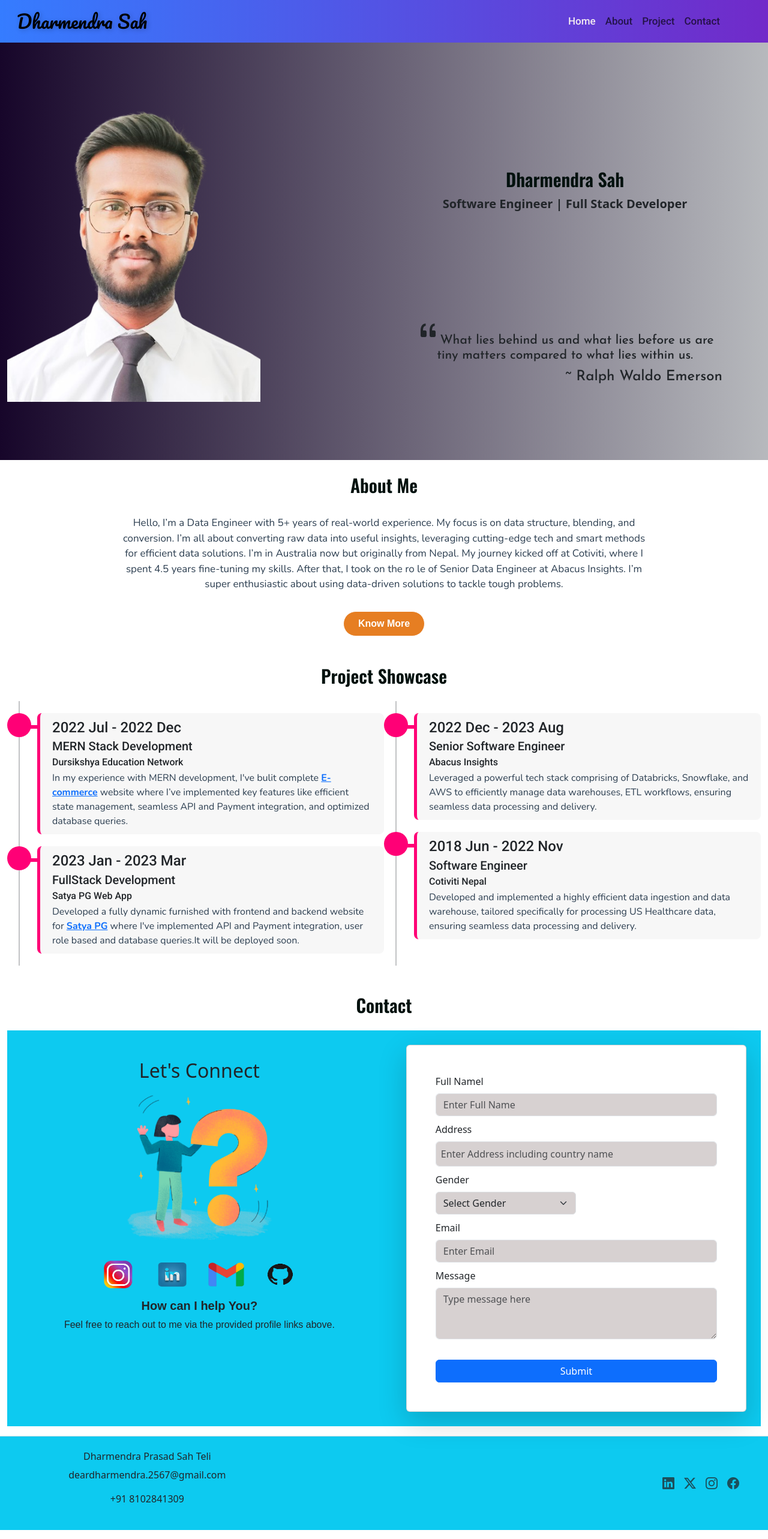
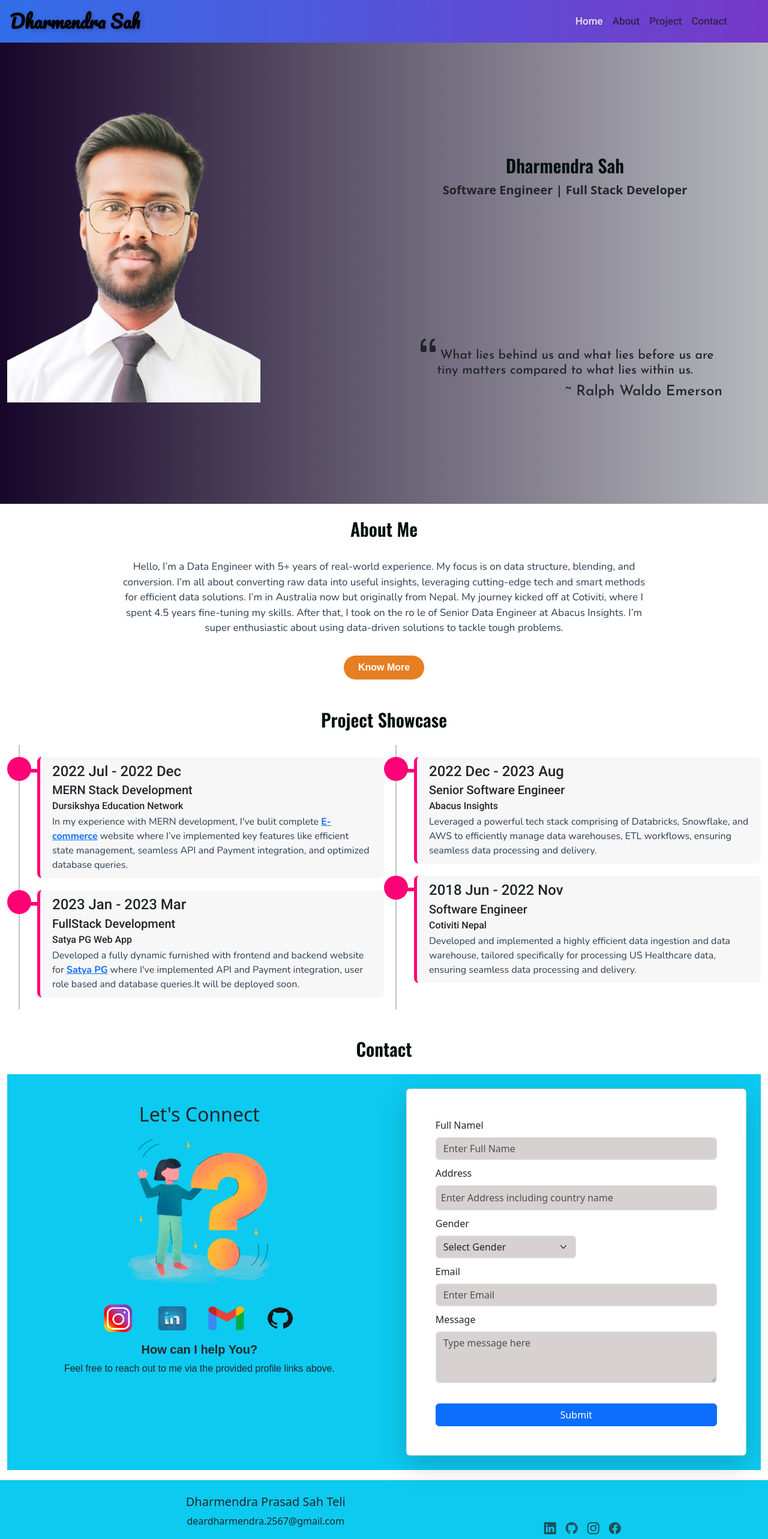
Before and after one commit to Dharmendra2567/DharmendraSah, a React (Create React App) app: page / in a window 1280 px wide. Shown: the top 2566 px of the page at 60% size. Built offline with nearby package versions, Linux system fonts and the light colour scheme.

Commit message:
some links are added

```diff
--- a/src/components/ContactSection.js
+++ b/src/components/ContactSection.js
@@ -1,26 +1,36 @@
-import React from 'react'
+import React, { useEffect, useRef } from 'react'
+import { observeIntersection } from '../utility/userInterfaceObserver';
 
 const ContactSection = () => {
+  const  flexRef1 = useRef(null);
+  const flexRef2 = useRef(null);
+
+  useEffect(()=>{
+    observeIntersection([flexRef1,flexRef2])
+  },[])
   return (
    <>
          <div className='row'>
           <h1 className='header-text text-center pt-5 pb-3'>Contact</h1>
           <div className='w-100 d-flex flex-wrap flex-lg-nowrap '>
-            <div className='d-flex p-5 flex-item flex-column text-center align-items-center bg-info w-100 h-auto'>
+            <div className='d-flex p-5 flex-item flex-column text-center align-items-center bg-info w-100 h-auto flex1' ref={flexRef1}>
               <h2>Let's Connect</h2>
-              <img src='./images/what_ask.png' className='h-80 w-50' alt='my image' ></img>
+              <img src='./images/what_ask.png' className='h-80 w-50' alt='myImage' ></img>
               <div className='d-flex justify-content-end contact-icon'>
-                <img src='./images/insta22.png' alt='insta icon'></img>
-                <img src='./images/linkedin_icon.png'></img>
-                <img src='./images/gmail1.png'></img>
-                <img src='./images/github_icon1.png'></img>
+                <a href='https://www.instagram.com/_dear_dharmendra/?hl=en' target='_blank' rel='noopener noreferrer'><img src='./images/insta22.png' alt='insta icon'></img></a>
+                <a href='https://www.linkedin.com/in/dharmendra-prasad-sah-teli-b46340254/' target='_blank' rel='noopener noreferrer'><img src='./images/linkedin_icon.png' alt='linkedin logo'></img></a>
+                <a href='https://mail.google.com/mail/?view=cm&fs=1&to=deardharmendra.2567@gmail.com' target='_blank' rel='noopener noreferrer'>
+  <img src='./images/gmail1.png' alt='gmail-logo'/>
+</a>
+
+    <a href='https://www.github.com/Dharmendra2567' target='_blank' rel='noopener noreferrer'> <img src='./images/github_icon1.png' alt='github logo'></img></a>
               </div>
               <div className='' style={{fontFamily:'"Robota", sans-serif'}}>
               <h5><b>How can I help You?</b></h5>
               <p>Feel free to reach out to me via the provided profile links above.</p>
               </div>
             </div>
-            <div className='flex-item  p-4 bg-info w-100  form '>
+            <div className='flex-item  p-4 bg-info w-100  form flex2' ref={flexRef2}>
               <div class="p-5 card shadow-lg">
                 <label for="fullname" class="form-label">Full Namel</label>
                 <input type="text" class="form-control" id="fullname" placeholder="Enter Full Name" />
--- a/src/components/Footer.js
+++ b/src/components/Footer.js
@@ -1,28 +1,61 @@
-import React from 'react'
+import React from 'react';
 
 export const Footer = () => {
   return (
     <>
-        <div class="b-example-divider"></div>
-
-{/* <div class="container-fluid"> */}
- <div className='row'>
- <footer class="d-flex  flex-lg-nowrap justify-content-between bg-info w-100 align-items-center py-4 px-5 mt-3 border-top">
-    <div class="col-md-4 d-flex flex-column align-items-center">
-      <h6>Dharmendra Prasad Sah Teli</h6>
+      <div className="b-example-divider"></div>
+      <div className="row">
+        <footer className="d-flex flex-lg-nowrap flex-wrap justify-content-center bg-info w-100 align-items-center py-4 px-5 mt-3 border-top">
+          <div className="col-md-4 d-flex flex-item flex-column align-items-center">
+            <h5>Dharmendra Prasad Sah Teli</h5>
             <p className='py-0'>deardharmendra.2567@gmail.com</p>
             <p className='py-0'>+91 8102841309</p>
           </div>
 
-    <ul class="nav col-md-4 justify-content-end list-unstyled d-flex fs-5">
-    <li class="ms-3"><a class="text-muted" href="#"><i class="bi bi-linkedin"></i></a></li>
-      <li class="ms-3"><a class="text-muted" href="#"><i class="bi bi-twitter-x" ></i></a></li>
-      <li class="ms-3"><a class="text-muted" href="#"><i class="bi bi-instagram" ></i></a></li>
-      <li class="ms-3"><a class="text-muted" href="#"><i class="bi bi-facebook"></i></a></li>
+          <ul className="nav flex-item col-md-4 justify-content-end align-items-center list-unstyled d-flex fs-5">
+            <li className="ms-3">
+              <a
+                className="text-muted"
+                href="https://www.linkedin.com/in/dharmendra-prasad-sah-teli-b46340254/"
+                target="_blank"
+                rel="noopener noreferrer"
+              >
+                <i className="bi bi-linkedin"></i>
+              </a>
+            </li>
+            <li className="ms-3">
+              <a
+                className="text-muted"
+                href="https://www.github.com/Dharmendra2567"
+                target="_blank"
+                rel="noopener noreferrer"
+              >
+                <i className="bi bi-github"></i>
+              </a>
+            </li>
+            <li className="ms-3">
+              <a
+                className="text-muted"
+                href="https://www.instagram.com/_dear_dharmendra/?hl=en"
+                target="_blank"
+                rel="noopener noreferrer"
+              >
+                <i className="bi bi-instagram"></i>
+              </a>
+            </li>
+            <li className="ms-3">
+              <a
+                className="text-muted"
+                href="https://www.facebook.com/profile.php?id=100030435423176"
+                target="_blank"
+                rel="noopener noreferrer"
+              >
+                <i className="bi bi-facebook"></i>
+              </a>
+            </li>
           </ul>
         </footer>
       </div>
-{/* </div> */}
     </>
-  )
-}
+  );
+};
--- a/src/components/layout/Navbar.js
+++ b/src/components/layout/Navbar.js
@@ -32,12 +32,13 @@ const Navbar = () => {
     };
 
     return (
-        <div className='row sticky'>
+        <div className='container-fluid'>
+            <div className='row fixed-top mb-5' style={{ opacity: isMenuOpen ? '1.0' : '0.9' }}>
             <nav className="navbar navbar-expand-lg custom-bg">
                 <div className="container-fluid nav-font">
                     <Link className="navbar-brand custom-font px-lg-3">Dharmendra Sah</Link>
-                    <button className="navbar-toggler" type="button" onClick={handleToggleClick} data-bs-toggle="collapse" data-bs-target="#navbarNav" aria-controls="navbarNav" aria-expanded={isMenuOpen} aria-label="Toggle navigation">
-                        <span>{isMenuOpen ? '✖' : <span className="navbar-toggler-icon"></span>}</span>
+                    <button  className="navbar-toggler" type="button" onClick={handleToggleClick} data-bs-toggle="collapse" data-bs-target="#navbarNav" aria-controls="navbarNav" aria-expanded={isMenuOpen} aria-label="Toggle navigation">
+                        <span >{isMenuOpen ? '✖' : <span className="navbar-toggler-icon" style={{fontWeight:'900'}}></span>}</span>
                     </button>
                     <div className={`collapse navbar-collapse ${isMenuOpen ? 'show' : ''}`} id="navbarNav">
                         <ul className="navbar-nav">
@@ -58,6 +59,7 @@ const Navbar = () => {
                 </div>
             </nav>
         </div>
+        </div>
     );
 };
 
--- a/src/css/Design.css
+++ b/src/css/Design.css
@@ -6,9 +6,17 @@
     /* Dark Gray */
 }
 
+.fixed-top {
+    position: fixed;
+    top: 0;
+    right: 0;
+    left: 0;
+    z-index: 1030;
+  }
 .custom-font {
     white-space: nowrap;
     font-family: 'Pacifico', cursive;
+    font-weight: 900;
     font-size: 30px;
     color: linear-gradient(90deg, #8e44ad, #f39c12);
     /* Gradient from purple to orange */
@@ -34,6 +42,7 @@
 }
 
 .navbar-toggler:focus {
+    font-weight: 900;
     outline: none;
     /* Remove focus outline */
     box-shadow: none;
@@ -61,14 +70,14 @@
 
 .intro {
     display: flex;
-    height: 87vh;
+    height: 105vh;
     /* Full viewport height */
     background: linear-gradient(to right, #17062a, #b7b9bd);
     /* Gradient background */
     align-items: center;
 }
 
-@media only screen and (max-width:367px){
+@media only screen and (max-width:767px){
     .intro {
         background: linear-gradient(to bottom, #17062a, #b7b9bd);
  }
@@ -96,6 +105,7 @@
     }
 
     .intro-image {
+        margin-top: 55px;
         width: 100%;
         height: auto;
     }
--- a/src/css/Transition.css
+++ b/src/css/Transition.css
@@ -45,3 +45,42 @@
     opacity: 1;
     transform: scale(1);
 }
+.quote-text,
+.quote-author{
+    opacity: 0;
+    transform: translateX(100%);
+    transition: transform 1.2s ease-in-out, opacity 1.4s ease-in-out;
+}
+.quote-text.show,
+.quote-author.show{
+    opacity: 1;
+    transform: translateX(0);
+}
+.timeline-item{
+    opacity: 0;
+    transform: translateY(100%);
+    transition: transform 0.9s ease-in-out, opacity 0.5s ease-in-out;
+}
+.timeline-item.show{
+    opacity: 1;
+    transform: translateY(0);
+}
+.flex1{
+    opacity: 0;
+    transform: translateX(-100%);
+    transition: transform 1s ease-in-out, opacity 1s ease-in-out;
+}
+.flex1.show{
+    opacity: 1;
+    transform: translateX(0);
+}
+.flex2 {
+    opacity: 0;
+    transform: translateX(100%);
+    transition: transform 1s ease-in-out, opacity 1s ease-in-out;
+}
+
+.flex2.show {
+    opacity: 1;
+    transform: translateX(0);
+}
--- a/src/pages/About.js
+++ b/src/pages/About.js
@@ -8,7 +8,9 @@ const About = () => {
         <>
             <div className='container-fluid'>
                 <Navbar />
-               <AboutSection/>
+             <div style={{marginTop:'60px'}}>
+             <AboutSection  className=""/>
+             </div>
                 <Footer/>
             </div>
         </>
--- a/src/pages/Contact.js
+++ b/src/pages/Contact.js
@@ -8,7 +8,9 @@ export const Contact = () => {
     <>
       <div className='container-fluid' style={{overflowX:'hidden'}}>
         <Navbar/>
-       <ContactSection/>
+      <div className='' style={{marginTop:'60px'}}>
+      <ContactSection/>
+      </div>
        <Footer/>
       </div>
     </>
--- a/src/pages/HomePage.js
+++ b/src/pages/HomePage.js
@@ -25,7 +25,7 @@ const HomePage = () => {
 
     return (
         <>
-            <div className='container-fluid'>
+            <div className='container-fluid d-flex flex-column'>
                 <Navbar />
                 <div className='row'>
                     <div className='intro w-100 '>
--- a/src/pages/ProjectShowcase.js
+++ b/src/pages/ProjectShowcase.js
@@ -8,7 +8,9 @@ import { Footer } from '../components/Footer';
         <>
            <div className='container-fluid'>
           <Navbar/>
+          <div className='' style={{marginTop:'60px'}}>
           <ProjectSection/>
+          </div>
           <Footer/>
 
           </div>
```
Also changed, not shown: src/components/ProjectSection.js (+15 -6 lines), src/pages/Quote.js (+11 -7 lines). Lines whose indentation alone changed are shown as unchanged.
